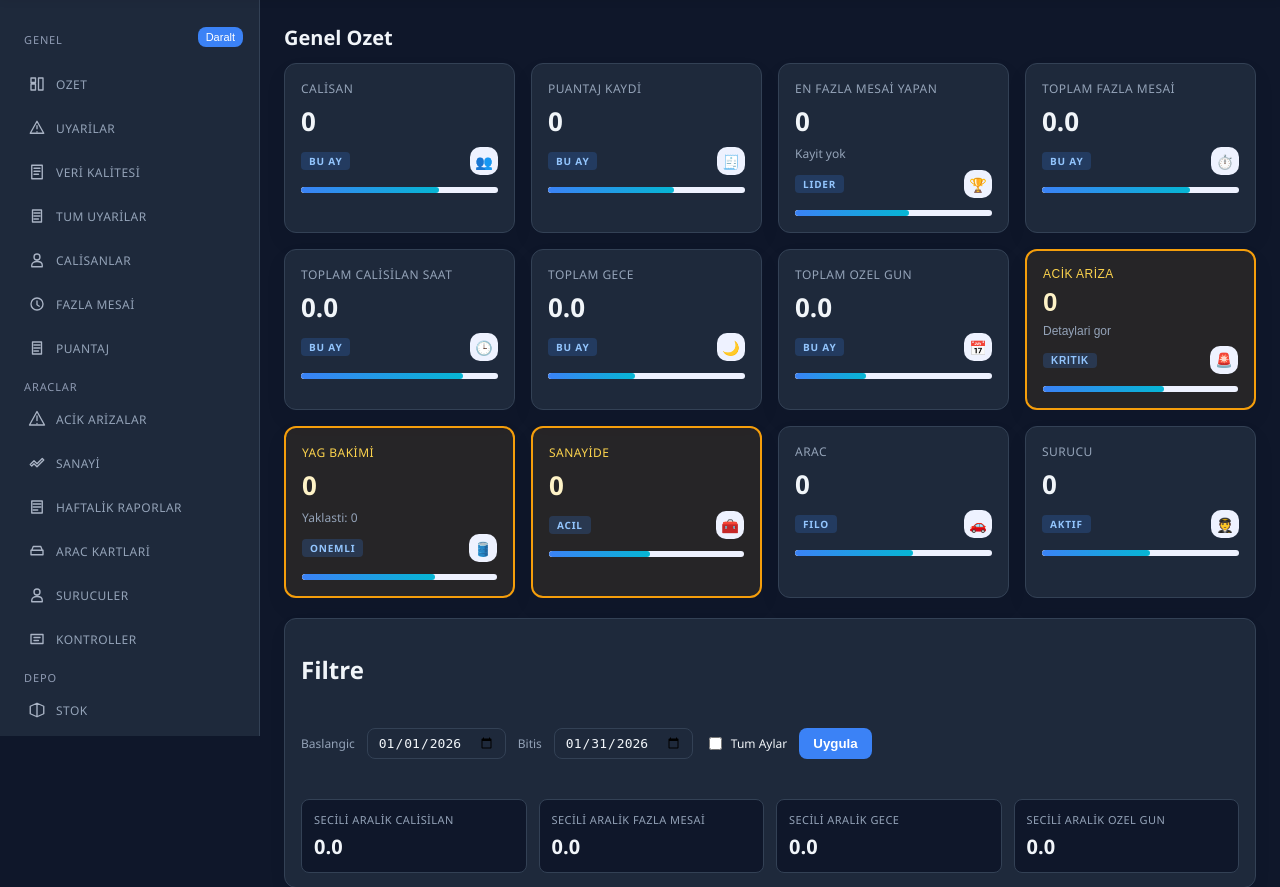
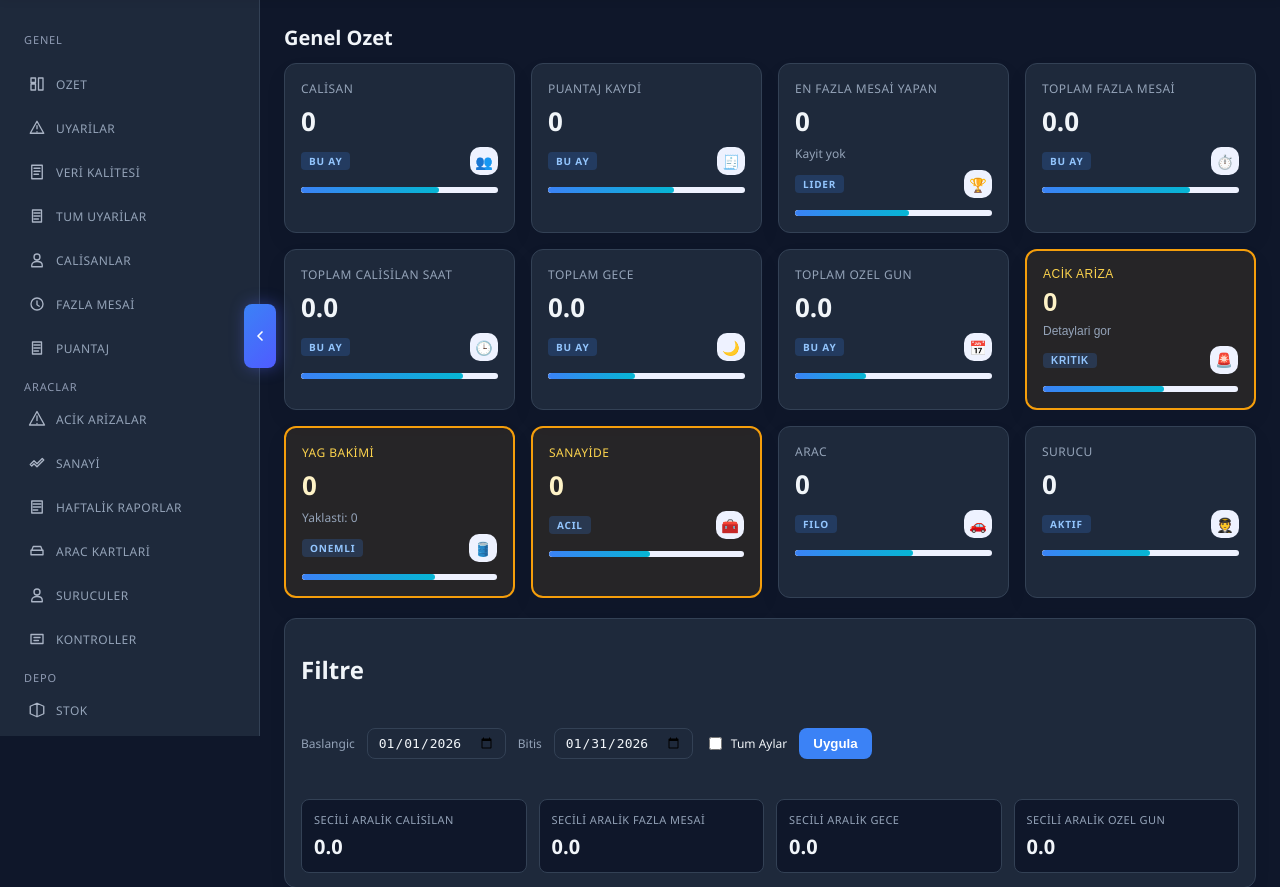
Before and after one commit to yabujinnn06/rainstaff, a Flask app: page / in a window 1280 px wide. Shown: the part 64-951 px from the top of the page. Run offline with Flask 3, Linux system fonts and the light colour scheme; a user stored in the database is signed in.

Commit message:
Add modern sidebar collapse button - fixed to edge, arrow icon, smooth animation

```diff
--- a/server/static/app.js
+++ b/server/static/app.js
@@ -32,4 +32,24 @@ document.addEventListener('DOMContentLoaded', function() {
       });
     });
   }
+
+  // Desktop sidebar collapse toggle
+  const collapseBtn = document.getElementById('sidebarCollapseBtn');
+  if (collapseBtn) {
+    collapseBtn.addEventListener('click', function() {
+      body.classList.toggle('sidebar-collapsed');
+
+      // Save preference to localStorage
+      if (body.classList.contains('sidebar-collapsed')) {
+        localStorage.setItem('sidebarCollapsed', 'true');
+      } else {
+        localStorage.removeItem('sidebarCollapsed');
+      }
+    });
+
+    // Restore sidebar state from localStorage
+    if (localStorage.getItem('sidebarCollapsed') === 'true') {
+      body.classList.add('sidebar-collapsed');
+    }
+  }
 });
--- a/server/static/style.css
+++ b/server/static/style.css
@@ -2660,3 +2660,145 @@ body.dark-theme .sidebar-toggle:hover {
 body.dark-theme .backdrop {
   background: rgba(0, 0, 0, 0.7);
 }
+
+/* ============================================
+   MODERN SIDEBAR TOGGLE BUTTON
+   ============================================ */
+
+/* Toggle button - Fixed to sidebar edge */
+.sidebar-collapse-btn {
+  position: fixed;
+  top: 50%;
+  left: 244px;
+  transform: translateY(-50%);
+  width: 32px;
+  height: 64px;
+  background: linear-gradient(135deg, var(--accent) 0%, var(--accent-2) 100%);
+  border: none;
+  border-radius: 0 12px 12px 0;
+  box-shadow: 2px 0 12px rgba(91, 107, 255, 0.3);
+  cursor: pointer;
+  z-index: 60;
+  display: flex;
+  align-items: center;
+  justify-content: center;
+  transition: all 0.3s cubic-bezier(0.4, 0, 0.2, 1);
+  overflow: hidden;
+}
+
+.sidebar-collapse-btn::before {
+  content: '';
+  position: absolute;
+  inset: 0;
+  background: linear-gradient(135deg, rgba(255,255,255,0.2) 0%, rgba(255,255,255,0) 100%);
+  opacity: 0;
+  transition: opacity 0.3s;
+}
+
+.sidebar-collapse-btn:hover::before {
+  opacity: 1;
+}
+
+.sidebar-collapse-btn:hover {
+  transform: translateY(-50%) translateX(2px);
+  box-shadow: 3px 0 20px rgba(91, 107, 255, 0.5);
+}
+
+.sidebar-collapse-btn:active {
+  transform: translateY(-50%) translateX(0) scale(0.95);
+}
+
+/* Arrow icon */
+.sidebar-collapse-btn svg {
+  width: 16px;
+  height: 16px;
+  stroke: white;
+  stroke-width: 2.5;
+  fill: none;
+  transition: transform 0.3s cubic-bezier(0.4, 0, 0.2, 1);
+}
+
+/* Collapsed state */
+body.sidebar-collapsed .sidebar-collapse-btn {
+  left: 56px;
+}
+
+body.sidebar-collapsed .sidebar-collapse-btn svg {
+  transform: rotate(180deg);
+}
+
+/* Mobile - hide desktop toggle */
+@media (max-width: 768px) {
+  .sidebar-collapse-btn {
+    display: none;
+  }
+}
+
+/* Dark theme */
+body.dark-theme .sidebar-collapse-btn {
+  background: linear-gradient(135deg, var(--accent) 0%, #4f5bff 100%);
+  box-shadow: 2px 0 16px rgba(91, 107, 255, 0.4);
+}
+
+body.dark-theme .sidebar-collapse-btn:hover {
+  box-shadow: 3px 0 24px rgba(91, 107, 255, 0.6);
+}
+
+/* Pulse animation on hover */
+@keyframes sidebar-pulse {
+  0%, 100% {
+    box-shadow: 2px 0 12px rgba(91, 107, 255, 0.3);
+  }
+  50% {
+    box-shadow: 3px 0 20px rgba(91, 107, 255, 0.5);
+  }
+}
+
+.sidebar-collapse-btn:hover {
+  animation: sidebar-pulse 2s ease-in-out infinite;
+}
+
+/* Tooltip */
+.sidebar-collapse-btn::after {
+  content: attr(data-tooltip);
+  position: absolute;
+  left: 100%;
+  top: 50%;
+  transform: translateY(-50%) translateX(8px);
+  background: rgba(0, 0, 0, 0.8);
+  color: white;
+  padding: 6px 12px;
+  border-radius: 6px;
+  font-size: 12px;
+  white-space: nowrap;
+  opacity: 0;
+  pointer-events: none;
+  transition: all 0.3s;
+  z-index: 1000;
+}
+
+.sidebar-collapse-btn:hover::after {
+  opacity: 1;
+  transform: translateY(-50%) translateX(12px);
+}
+
+body.sidebar-collapsed .sidebar-collapse-btn::after {
+  content: "GeniÅŸlet";
+}
+
+/* Glow effect */
+.sidebar-collapse-btn::before {
+  content: '';
+  position: absolute;
+  inset: -2px;
+  background: linear-gradient(135deg, var(--accent), var(--accent-2));
+  border-radius: 0 14px 14px 0;
+  opacity: 0;
+  z-index: -1;
+  filter: blur(8px);
+  transition: opacity 0.3s;
+}
+
+.sidebar-collapse-btn:hover::before {
+  opacity: 0.6;
+}
--- a/server/templates/_sidebar.html
+++ b/server/templates/_sidebar.html
@@ -1,7 +1,6 @@
 <aside class="sidebar">
   <div class="sidebar-head">
     <span class="menu-title">Genel</span>
-    <button class="sidebar-collapse" id="sidebarCollapse" aria-label="Sidebar Daralt">Daralt</button>
   </div>
   <a href="/dashboard#overview" title="Ozet" data-section="overview">
     <span class="icon">
@@ -118,6 +117,14 @@
     <span class="label">Stok</span>
   </a>
 </aside>
+
+<!-- Modern Sidebar Collapse Button -->
+<button class="sidebar-collapse-btn" id="sidebarCollapseBtn" aria-label="Sidebar Daralt/Genislet" data-tooltip="Daralt">
+  <svg viewBox="0 0 24 24">
+    <path d="M15 18l-6-6 6-6" stroke-linecap="round" stroke-linejoin="round"/>
+  </svg>
+</button>
+
 <script>
   (() => {
     const sidebarToggle = document.getElementById("sidebarToggle");
```
